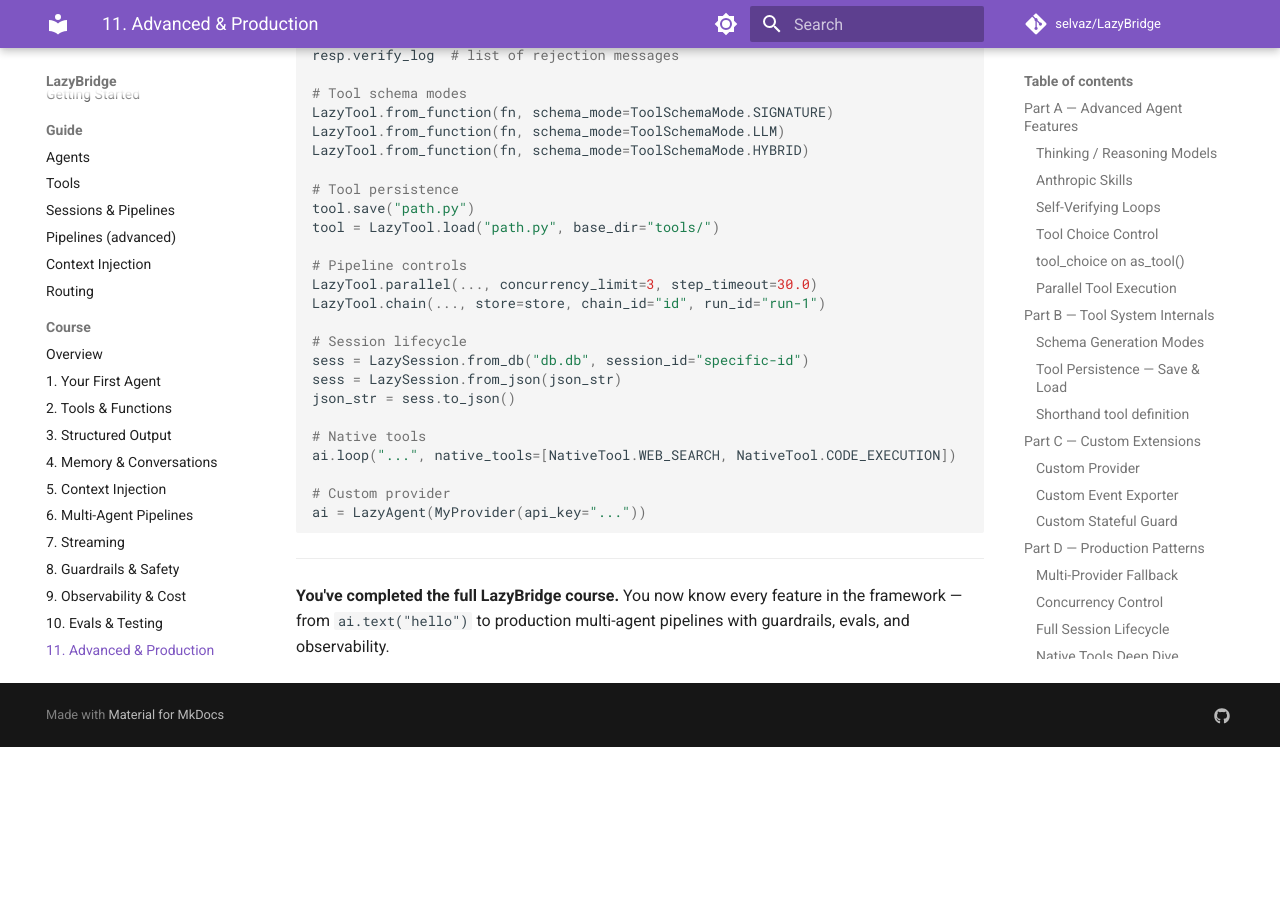
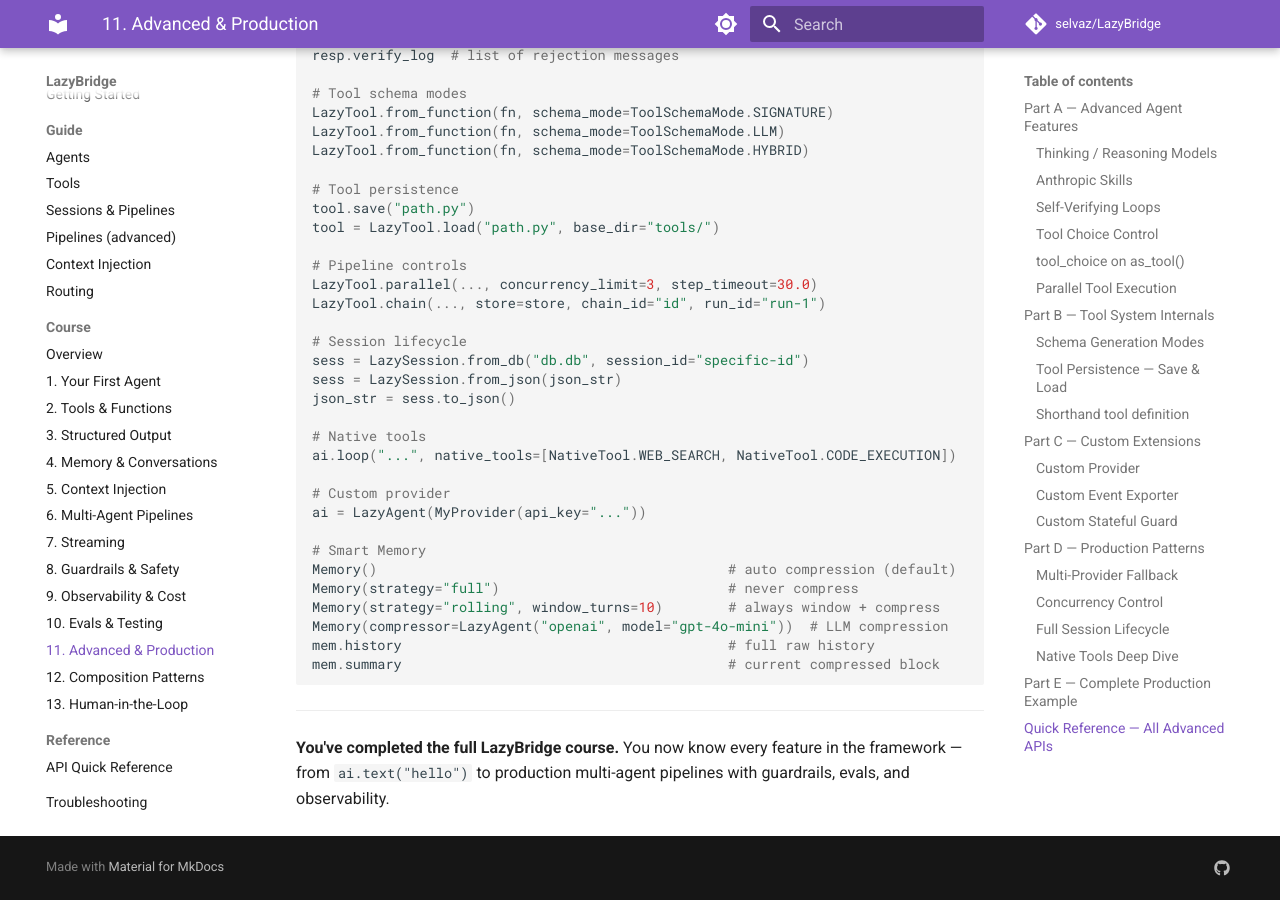
Before and after one commit to selvaz/LazyBridge, an MkDocs documentation site: the page built from docs/course/11-advanced.md, in a window 1280 px wide and 900 px high, scrolled down 12905 px. Built offline with MkDocs 1.6.1 and Material for MkDocs 9.7.7, drawn with Linux system fonts in a browser that asks for light colours; comment, search, counter and statistics services are not loaded; before the commit the page ends 13652 px from its top, so only the background shows below that.

Commit message:
docs: update all documentation for smart Memory compression
Updated files:
- README.md: note auto-compression in memory example
- lazy_wiki/human/agents.md: rewrite memory section with strategies,
  summary property, compression config examples
- lazy_wiki/bot/01_lazyagent.md: update Memory section with strategies,
  LLM compressor, continuous monitoring note
- lazy_wiki/bot/00_quickref.md: updated Memory signature (done earlier)
- lazy_wiki/human/comparison.md: update LangChain comparison row
- docs/course/04-memory.md: add smart compression section (done earlier)
- docs/course/11-advanced.md: add Memory to quick reference

https://claude.ai/code/session_015QMDzcUSzHDQRNNVUg4W4k

````diff
--- a/docs/course/11-advanced.md
+++ b/docs/course/11-advanced.md
@@ -669,6 +669,14 @@ ai.loop("...", native_tools=[NativeTool.WEB_SEARCH, NativeTool.CODE_EXECUTION])
 
 # Custom provider
 ai = LazyAgent(MyProvider(api_key="..."))
+
+# Smart Memory
+Memory()                                           # auto compression (default)
+Memory(strategy="full")                            # never compress
+Memory(strategy="rolling", window_turns=10)        # always window + compress
+Memory(compressor=LazyAgent("openai", model="gpt-4o-mini"))  # LLM compression
+mem.history                                        # full raw history
+mem.summary                                        # current compressed block
 ```
 
 ---
````
Also changed, not shown: README.md (+4 -1 lines), lazy_wiki/bot/01_lazyagent.md (+12 -3 lines), lazy_wiki/human/agents.md (+12 -2 lines), lazy_wiki/human/comparison.md (+1 -1 lines).
